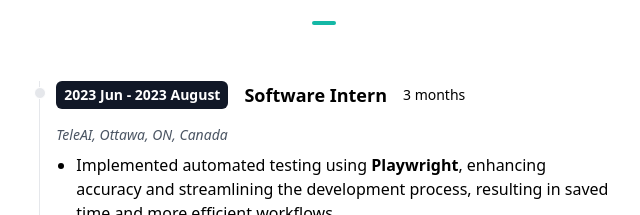
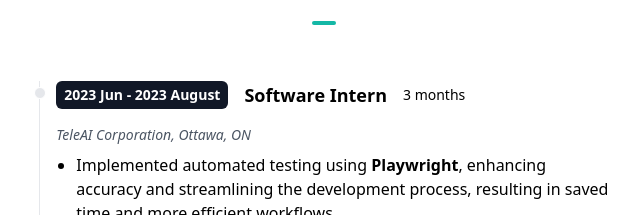
Before and after one commit to RohanSreelesh/MyPortfolio, a Next.js app: page / in a window 1280 px wide. Shown: the part 1820-2035 px from the top of the page, without its empty margins (316-956 px from the left). Built offline with nearby package versions, Linux system fonts and the light colour scheme.

Commit message:
Fixed teleai entry

```diff
--- a/app/components/Timeline.tsx
+++ b/app/components/Timeline.tsx
@@ -15,8 +15,8 @@ const timeline: Array<TimelineType> = [
     //   ],
     // },
     {
-      company: "TeleAI",
-      location: "Ottawa, ON, Canada",
+      company: "TeleAI Corporation",
+      location: "Ottawa, ON",
       year: "2023 Jun - 2023 August",
       title: "Software Intern",
       duration: "3 months         ",
```
